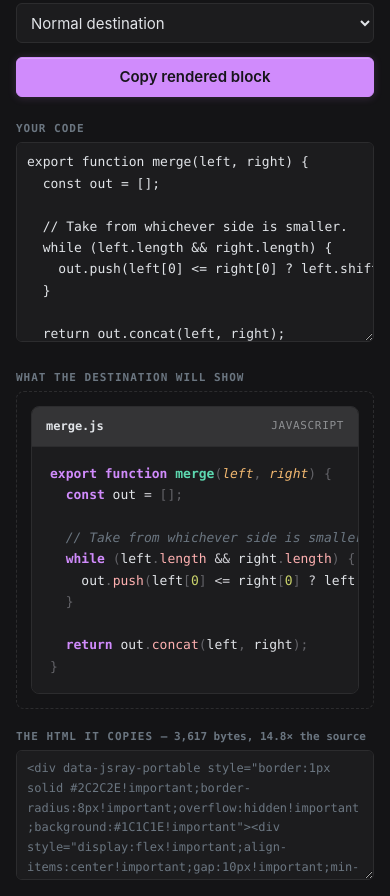
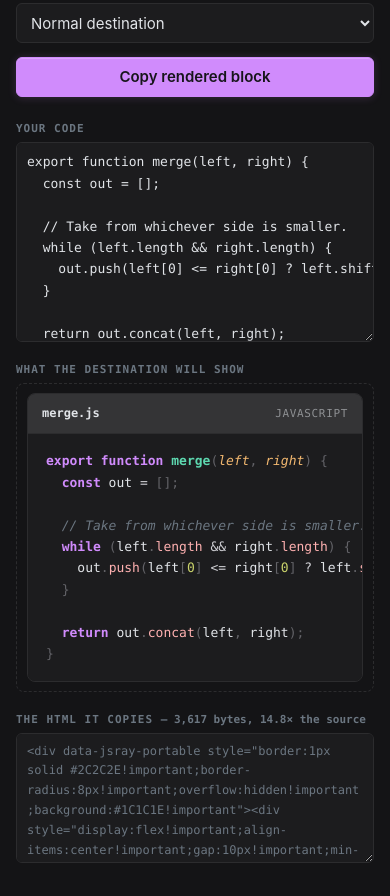
Before and after one commit to JSRayCore/JSRay, a website: page demo/paste.html in a window 390 px wide. Shown: the part 637-1533 px from the top of the page. Drawn offline with Linux system fonts and the light colour scheme.

Commit message:
Make the two panes read as one pair
They are a before and an after of the same thing, and they ended in
different places. The editor stopped at its 300px minimum while the
preview ran on to whatever the block needed — 30px lower — so the pair
read as two boxes that happened to be next to each other.

Stretching the row makes them end together. The preview also inset its
contents by 14px against the editor's 10px, which put the rendered
block 5px further in than the code it is a rendering of; both are 11px
now, so a line of code sits directly opposite the line it became.

Only while they are side by side: stacked on a narrow screen there is
nothing to align to, and forcing a shared height there would spend
vertical space a phone does not have. Measured at eight widths — equal
height and a common baseline above 900px, an even inset at all of them.

```diff
--- a/demo/paste.html
+++ b/demo/paste.html
@@ -83,7 +83,13 @@
     button.primary:active { transform: none; }
   }
 
-  .grid { display: grid; grid-template-columns: 1fr 1fr; gap: 22px; align-items: start; }
+  /* The two panes are one before-and-after pair, so they have to end where
+     each other ends. Left to themselves the editor stopped at its 300px
+     minimum while the preview ran on to whatever the block needed — 30px
+     lower — and the pair read as two unrelated boxes. */
+  .grid { display: grid; grid-template-columns: 1fr 1fr; gap: 22px; align-items: stretch; }
+  .pane { display: flex; flex-direction: column; }
+  .pane > textarea, .pane > #preview { flex: 1 1 auto; }
   /* A grid item defaults to min-width:auto and so refuses to shrink below its
      content — and the preview holds a code block. Without this the column was
      575px wide on a 390px phone and the whole page scrolled sideways. */
@@ -112,7 +118,10 @@
   #preview:hover::-webkit-scrollbar-thumb { background: #3A3A3F; background-clip: content-box; }
 
   /* 预览容器刻意不设背景：可移植块自带背景，看到什么就是粘贴后的样子 */
-  #preview { min-height: 300px; border: 1px dashed var(--ui-line); border-radius: 8px; padding: 14px; overflow: auto; }
+  /* Same inset as the editor's text, so the block inside starts where the
+     code opposite it starts rather than 5px further in. */
+  #preview { min-height: 300px; border: 1px dashed var(--ui-line); border-radius: 8px;
+             padding: 9px 10px; overflow: auto; }
   #preview > pre, #preview > div { margin: 0; }
 
   .out { margin-top: 22px; }
```
